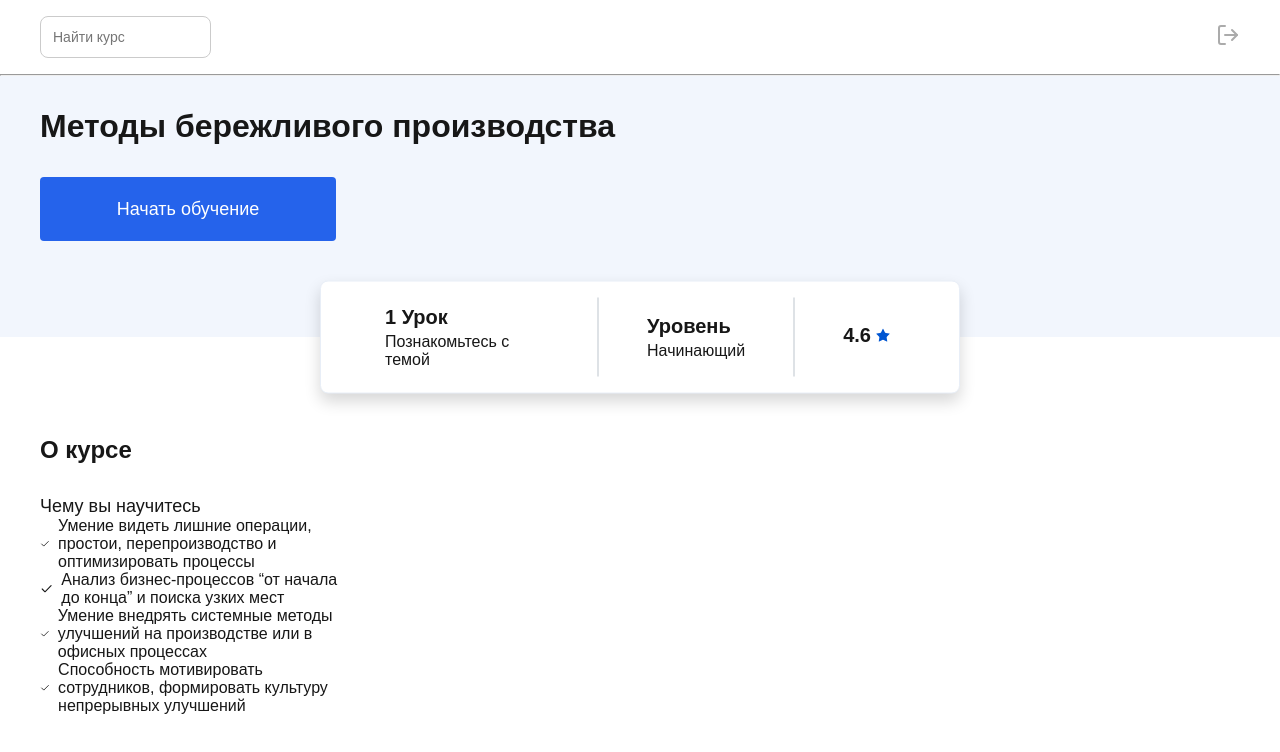
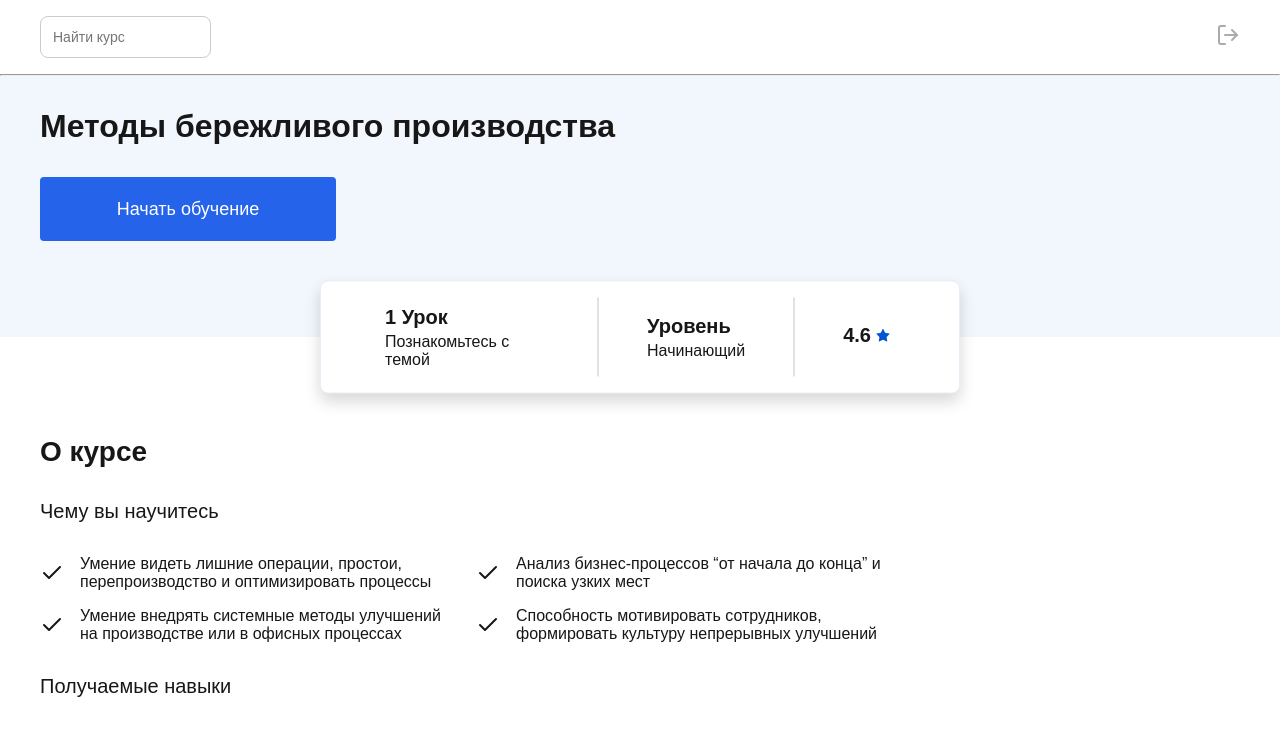
Before and after one commit to Vbif322/education-portal, a Next.js app: page /courses/1 in a window 1280 px wide. Shown: the top 752 px of the page. Built offline with nearby package versions, Linux system fonts and the light colour scheme; no server answers.

Commit message:
add style to skill container

```diff
--- a/src/app/(lk)/courses/[id]/page.tsx
+++ b/src/app/(lk)/courses/[id]/page.tsx
@@ -59,6 +59,7 @@ const CoursePage: FC<Props> = async ({ params }) => {
               }
             />
           </div>
+          <p className={s.content__subtitle}>Получаемые навыки</p>
         </div>
       </div>
 
--- a/src/app/(lk)/courses/[id]/style.module.css
+++ b/src/app/(lk)/courses/[id]/style.module.css
@@ -51,11 +51,18 @@
 }
 
 .content h3 {
-  font-size: 1.5rem;
+  font-size: 1.75rem;
 }
 
 .content__subtitle {
   margin-top: 32px;
-  font-size: 1.125rem;
+  font-size: 1.25rem;
   font-weight: 500;
 }
+
+.skills__container {
+  margin-top: 32px;
+  display: grid;
+  grid-template-columns: repeat(2, 420px);
+  gap: 16px;
+}
--- a/src/app/(lk)/courses/[id]/subcomponents/Skill.tsx
+++ b/src/app/(lk)/courses/[id]/subcomponents/Skill.tsx
@@ -6,11 +6,10 @@ export const Skill = ({ description }: { description: string }) => {
       style={{
         display: "flex",
         alignItems: "center",
-        gap: "8px",
-        maxWidth: "300px",
+        gap: "16px",
       }}
     >
-      <Check />
+      <Check style={{ flexShrink: 0 }} />
       <p>{description}</p>
     </div>
   );
```
